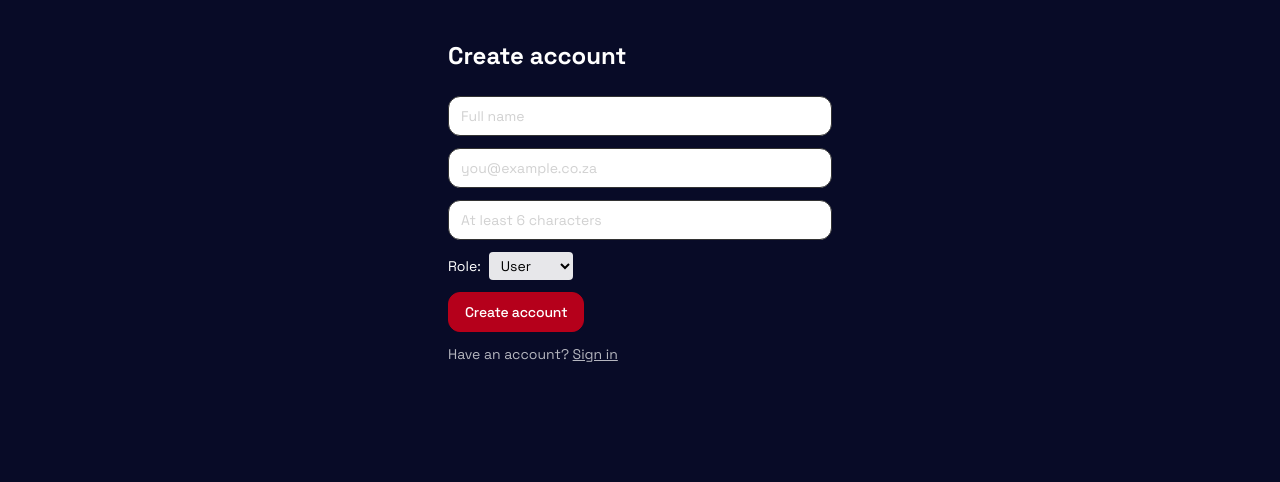
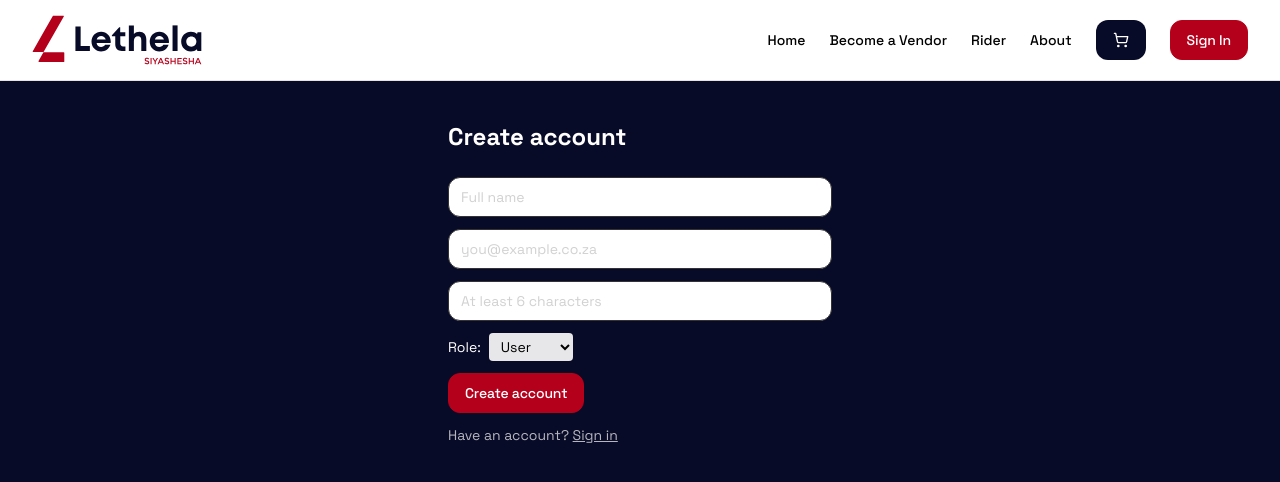
Before and after one commit to MilkCyberCreatives/lethela, a Next.js app: page /signup in a window 1280 px wide. Shown: the top 482 px of the page. Built offline with nearby package versions, Linux system fonts and the light colour scheme; no server answers.

Commit message:
Add shared header to signup page

```diff
--- a/src/app/signup/page.tsx
+++ b/src/app/signup/page.tsx
@@ -2,9 +2,10 @@
 "use client";
 
 import { useState } from "react";
+import Link from "next/link";
 import { Button } from "@/components/ui/button";
 import { Input } from "@/components/ui/input";
-import Link from "next/link";
+import MainHeader from "@/components/MainHeader";
 import { useRouter } from "next/navigation";
 
 export default function SignUpPage() {
@@ -33,7 +34,9 @@ export default function SignUpPage() {
   };
 
   return (
-    <main className="container max-w-md py-10">
+    <main className="min-h-screen bg-lethela-secondary text-white">
+      <MainHeader />
+      <section className="container max-w-md py-10">
         <h1 className="text-2xl font-bold">Create account</h1>
         <div className="mt-6 space-y-3">
           <Input
@@ -76,9 +79,13 @@ export default function SignUpPage() {
           </Button>
 
           <p className="text-sm text-white/70">
-          Have an account? <Link href="/signin" className="underline">Sign in</Link>
+            Have an account?{" "}
+            <Link href="/signin" className="underline">
+              Sign in
+            </Link>
           </p>
         </div>
+      </section>
     </main>
   );
 }
```
Lines whose indentation alone changed are shown as unchanged.
